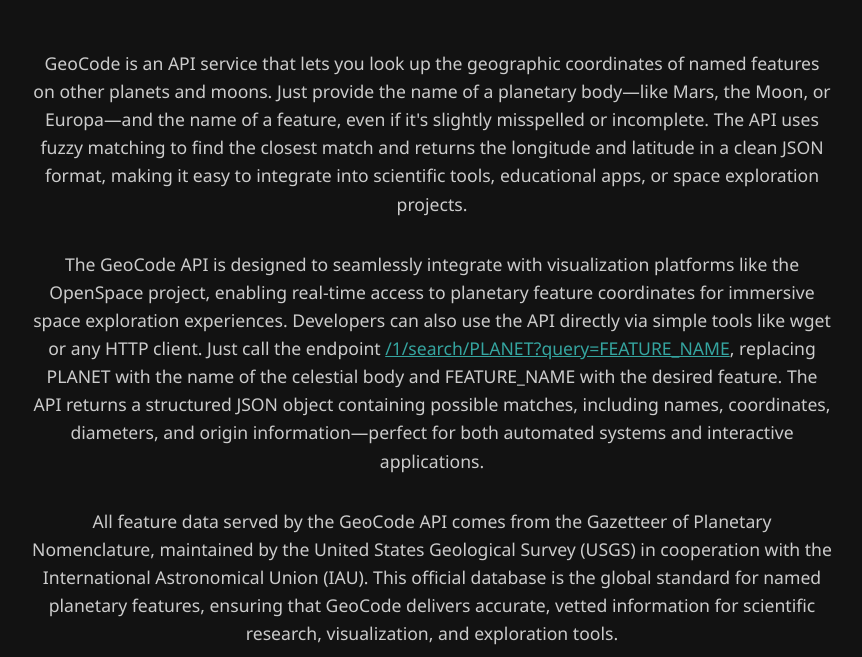
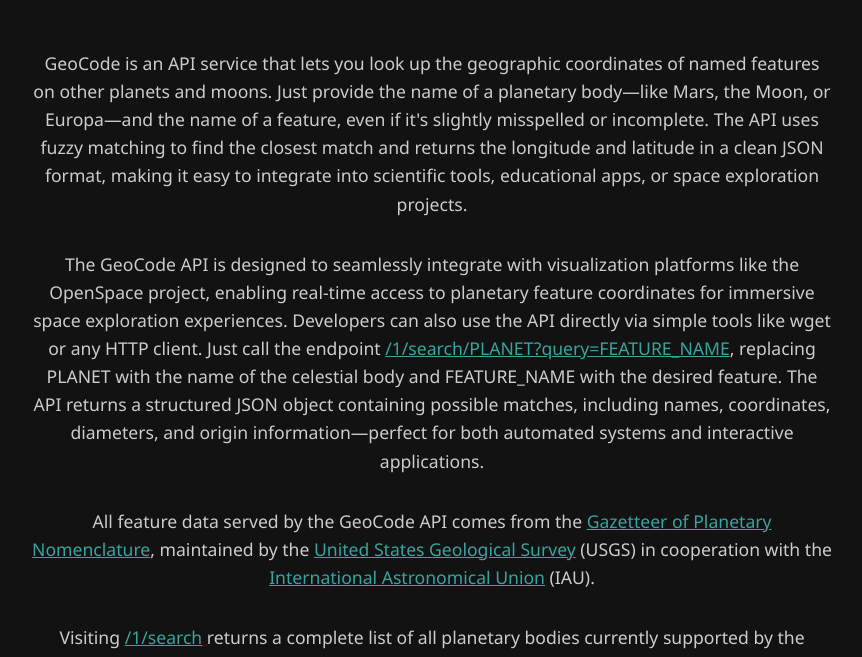
Before and after one commit to OpenSpace/geocode.openspaceproject.com, a website: page public/index.html in a window 1280 px wide. Shown: the part 124-781 px from the top of the page, without its empty margins (208-1070 px from the left). Drawn offline with Linux system fonts and the light colour scheme.

Commit message:
More links in the landing page

```diff
--- a/public/index.html
+++ b/public/index.html
@@ -52,7 +52,7 @@
 
     <p>The GeoCode API is designed to seamlessly integrate with visualization platforms like the OpenSpace project, enabling real-time access to planetary feature coordinates for immersive space exploration experiences. Developers can also use the API directly via simple tools like wget or any HTTP client. Just call the endpoint <a href=https://geocode.openspaceproject.com/1/search/PLANET?query=FEATURE_NAME">/1/search/PLANET?query=FEATURE_NAME</a>, replacing PLANET with the name of the celestial body and FEATURE_NAME with the desired feature. The API returns a structured JSON object containing possible matches, including names, coordinates, diameters, and origin information—perfect for both automated systems and interactive applications.</p>
 
-    <p>All feature data served by the GeoCode API comes from the Gazetteer of Planetary Nomenclature, maintained by the United States Geological Survey (USGS) in cooperation with the International Astronomical Union (IAU). This official database is the global standard for named planetary features, ensuring that GeoCode delivers accurate, vetted information for scientific research, visualization, and exploration tools.</p>
+    <p>All feature data served by the GeoCode API comes from the <a href="https://planetarynames.wr.usgs.gov/">Gazetteer of Planetary Nomenclature</a>, maintained by the <a href="https://www.usgs.gov/">United States Geological Survey</a> (USGS) in cooperation with the <a href="https://www.iau.org/">International Astronomical Union</a> (IAU).</p>
 
     <p>Visiting <a href="https://geocode.openspaceproject.com/1/search">/1/search</a> returns a complete list of all planetary bodies currently supported by the GeoCode API. This includes major planets, moons, and other celestial bodies recognized by the Gazetteer of Planetary Nomenclature. Each entry in the list represents a valid target for the PLANET parameter in search queries, allowing users to quickly see which bodies can be queried for named surface features.</p>
   </div>
```
